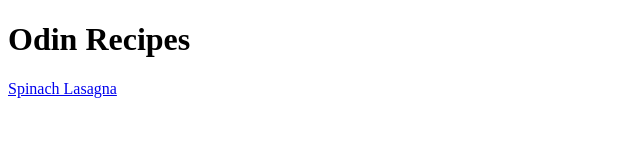
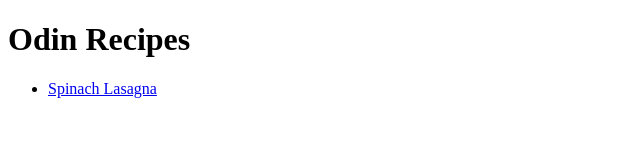
Before and after one commit to AlexandruPetru/odin-recipes, a plain HTML site: page index.html in a window 1280 px wide. Shown: the whole page, without its empty margins (0-640 px from the left). Drawn offline with Linux system fonts and the light colour scheme.

Commit message:
Add links to unordered list to avoid having them in line in case of multiple links

```diff
--- a/index.html
+++ b/index.html
@@ -8,6 +8,9 @@
 </head>
 <body>
     <h1>Odin Recipes</h1>
-    <a href="./recipes/spinachLasagna.html">Spinach Lasagna</a>
+    <ul>
+        <li><a href="./recipes/spinachLasagna.html">Spinach Lasagna</a></li>
+    </ul>
+
 </body>
 </html>
```
